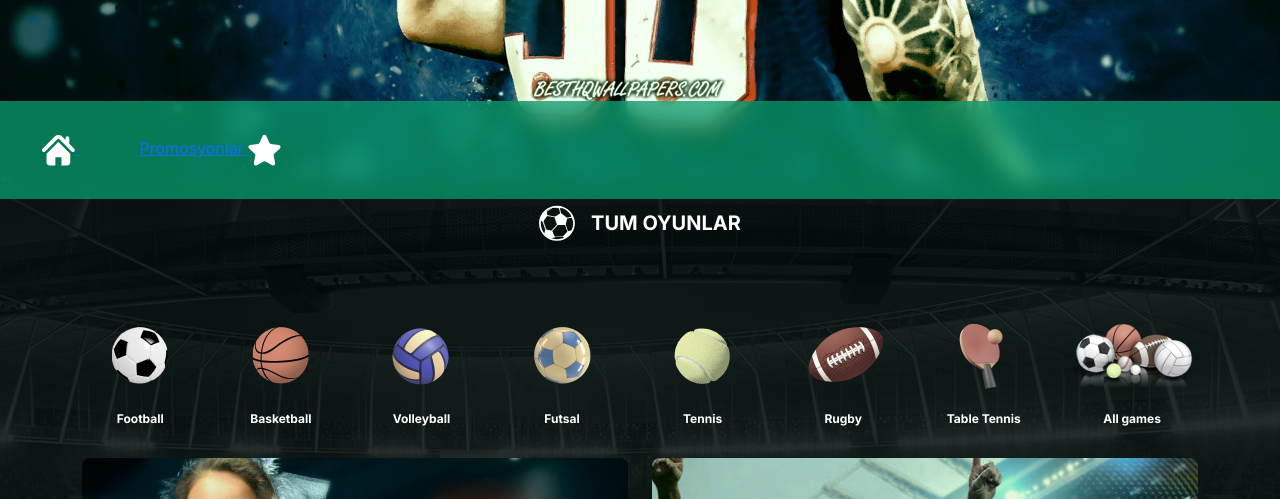
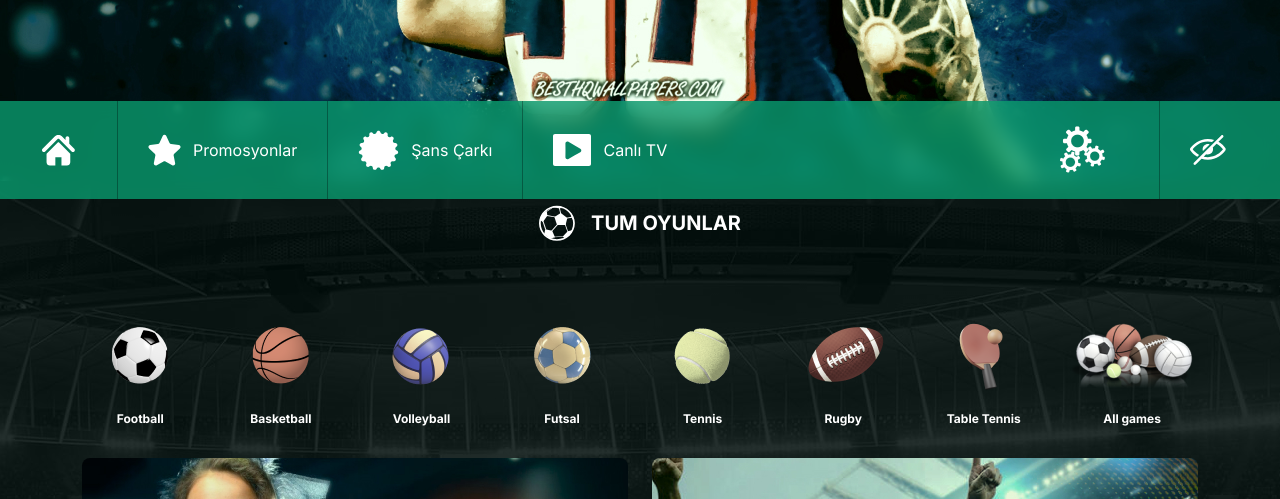
Before and after one commit to Uzcoin404/golden90-web, a plain HTML site: page index.html in a window 1280 px wide. Shown: the part 601-1100 px from the top of the page. Drawn offline with nearby package versions, Linux system fonts and the light colour scheme.

Commit message:
soem changes

```diff
--- a/css/style.css
+++ b/css/style.css
@@ -11,6 +11,9 @@ body {
 }
 :root {
     --primary: #099c6d;
+}
+a:hover{
+    color: inherit;
 }
 
 .navbar {
@@ -26,17 +29,35 @@ body {
     align-items: center;
 }
 .bottom__navbar{
-    background-color: rgba(9, 156, 110, 0.75);
-    height: 98px;
-    padding-top: auto;
+    background-color: rgba(9, 156, 110, 0.8);
+    padding: 0;
+}
+.bottom_nav_content{
+    display: flex;
+    justify-content: space-between;
+    width: 100%;
+}
+.bottom_nav_item{
+    display: flex;
+    align-items: center;
 }
 .navbar .container-fluid {
     max-width: 1920px;
 }
 .bottom_nav_btn{
+    display: flex;
+    align-items: center;
     height: 98px;
     padding: 0 30px;
-
+    color: #fff !important;
+    text-decoration: none;
+    border-right: 1px solid rgba(0, 0, 0, 0.3);
+}
+.bottom_nav_btn:last-child{
+    border: none;
+}
+.bottom_nav_btn img{
+    margin-right: 12px;
 }
 .mobile__nav {
     display: none;
--- a/index.html
+++ b/index.html
@@ -86,8 +86,24 @@
                             <img src="img/icon/home.svg" alt="">
                         </a>
                         <a href="#" class="bottom_nav_btn">
+                            <img src="img/icon/star.svg" alt="">
                             <span>Promosyonlar</span>
-                            <img src="img/icon/star.svg" alt="">
+                        </a>
+                        <a href="#" class="bottom_nav_btn">
+                            <img src="img/icon/star14.svg" alt="">
+                            <span>Şans Çarkı</span>
+                        </a>
+                        <a href="#" class="bottom_nav_btn">
+                            <img src="img/icon/tv-media.svg" alt="">
+                            <span>Canlı TV</span>
+                        </a>
+                    </div>
+                    <div class="bottom_nav_item">
+                        <a href="#" class="bottom_nav_btn">
+                            <img src="img/icon/settings.png" alt="">
+                        </a>
+                        <a href="#" class="bottom_nav_btn">
+                            <img src="img/icon/eye-close.svg" alt="">
                         </a>
                     </div>
                 </div>
```
